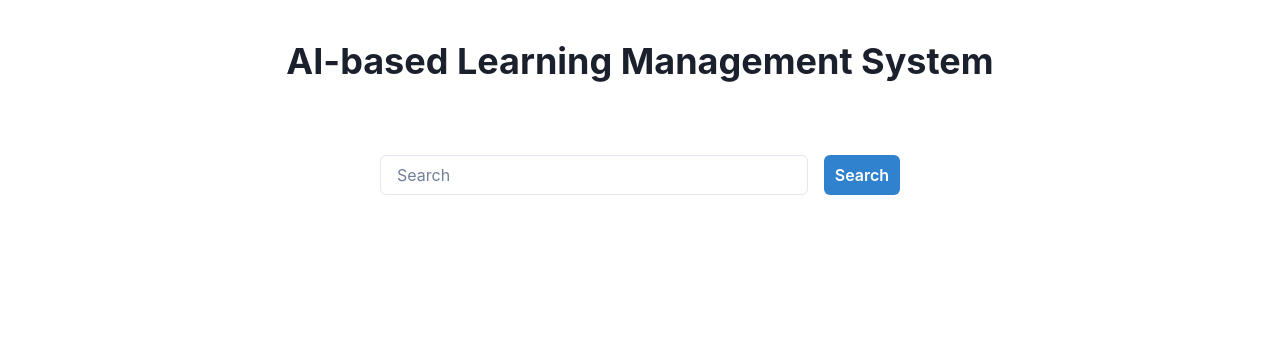
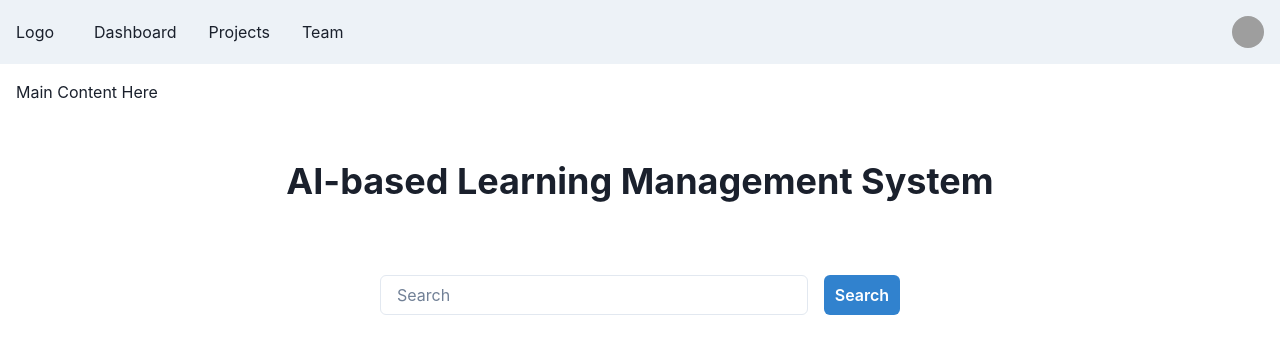
Before and after one commit to cfgblr2023/Team-18, a Next.js app in the folder web/: page /ai in a window 1280 px wide. Shown: the top 354 px of the page. Built offline with nearby package versions, Linux system fonts and the light colour scheme; grey boxes are pictures that could not be loaded.

Commit message:
feat: nav in ai

```diff
--- a/web/app/ai/page.js
+++ b/web/app/ai/page.js
@@ -1,6 +1,5 @@
 "use client"
 import { useState } from 'react';
-import axios from 'axios';
 import {
     Box, HStack, Heading, Input, VStack, Text, Button,
     Accordion,
@@ -9,6 +8,8 @@ import {
     AccordionPanel,
     AccordionIcon,
 } from '@chakra-ui/react'
+
+import NavLoggedin from '../../components/NavLoggedin'
 
 const AI = () => {
     const [search, setSearch] = useState('');
@@ -58,10 +59,9 @@ const AI = () => {
         </div>
     );
 
-
-
     return (
         <>
+            <NavLoggedin />
             <VStack spacing={8} align="center" p={10}>
                 <Heading>AI-based Learning Management System</Heading>
                 <HStack
```
